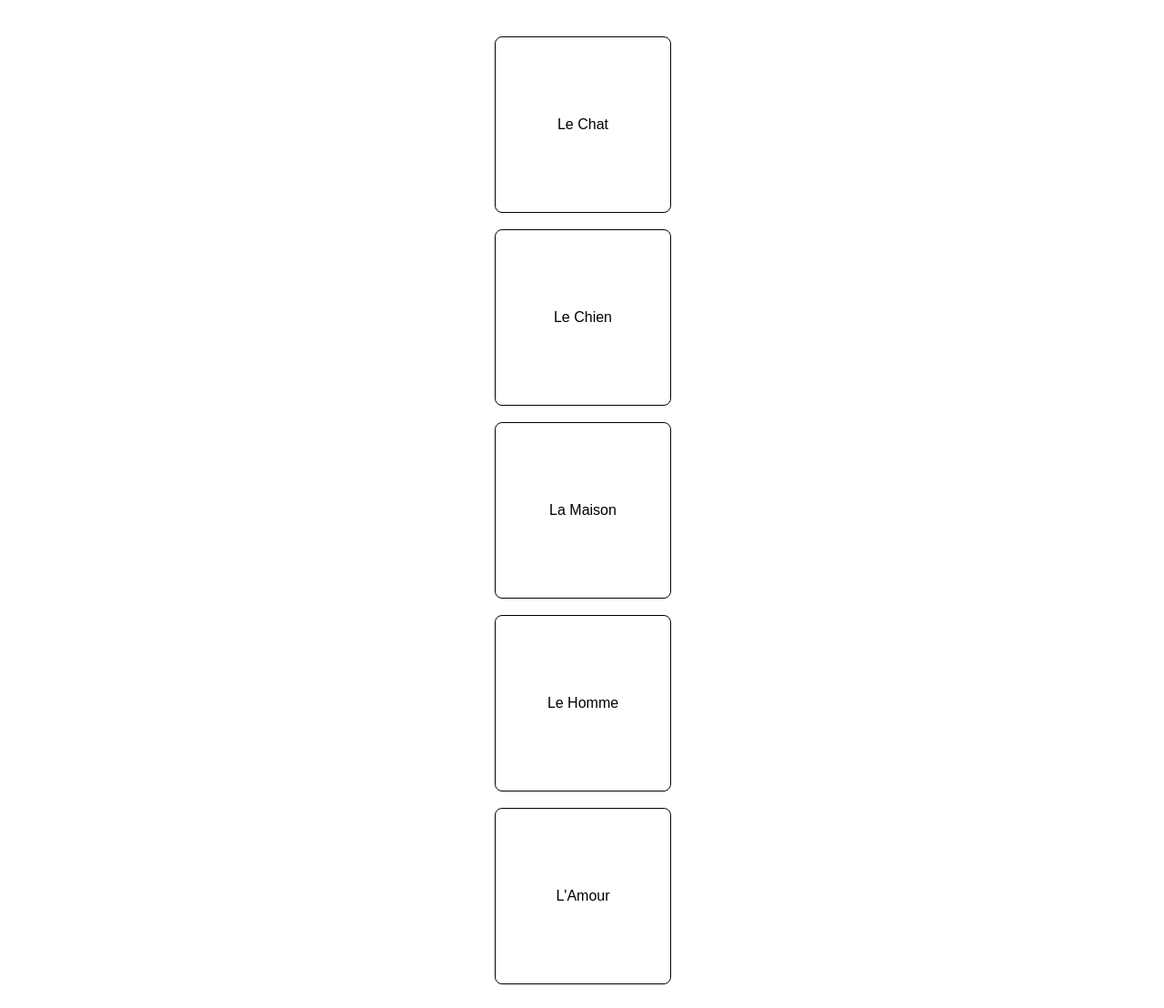
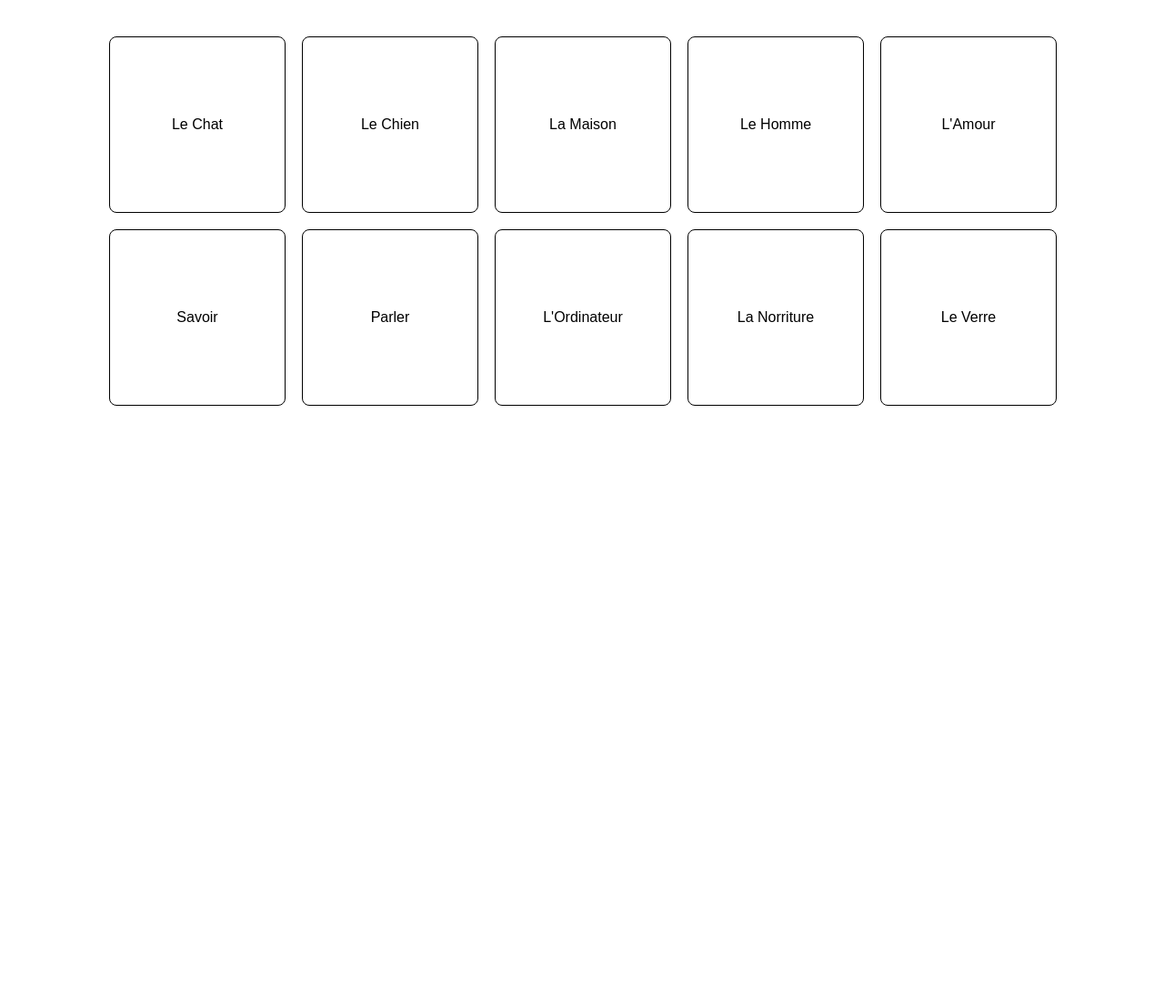
Before and after one commit to mblinn/french_learning_app, a Flask app: page /flashcards in a window 1280 px wide. Shown: the whole page at 91% size. After the commit the page ends 446 px from the top, so only its background shows below. Run offline with Flask 3, Linux system fonts and the light colour scheme.

Commit message:
Add new flashcards and update layout

```diff
--- a/flashcards.py
+++ b/flashcards.py
@@ -12,4 +12,9 @@ flashcards = [
     Flashcard(front="La Maison", back="House"),
     Flashcard(front="Le Homme", back="Man"),
     Flashcard(front="L'Amour", back="Love"),
+    Flashcard(front="Savoir", back="To Know"),
+    Flashcard(front="Parler", back="To Talk"),
+    Flashcard(front="L'Ordinateur", back="Computer"),
+    Flashcard(front="La Norriture", back="Food"),
+    Flashcard(front="Le Verre", back="Glass"),
 ]
--- a/templates/flashcards.html
+++ b/templates/flashcards.html
@@ -11,15 +11,16 @@
             margin-top: 40px;
         }
         #cards {
-            display: flex;
-            flex-direction: column;
-            align-items: center;
+            display: grid;
+            grid-template-columns: repeat(5, 1fr);
+            gap: 20px;
+            justify-items: center;
         }
         .flashcard {
             position: relative;
             width: 2in;
             height: 2in;
-            margin-bottom: 20px;
+            margin: 0;
             transform-style: preserve-3d;
             transition: transform 0.6s;
             cursor: pointer;
```
